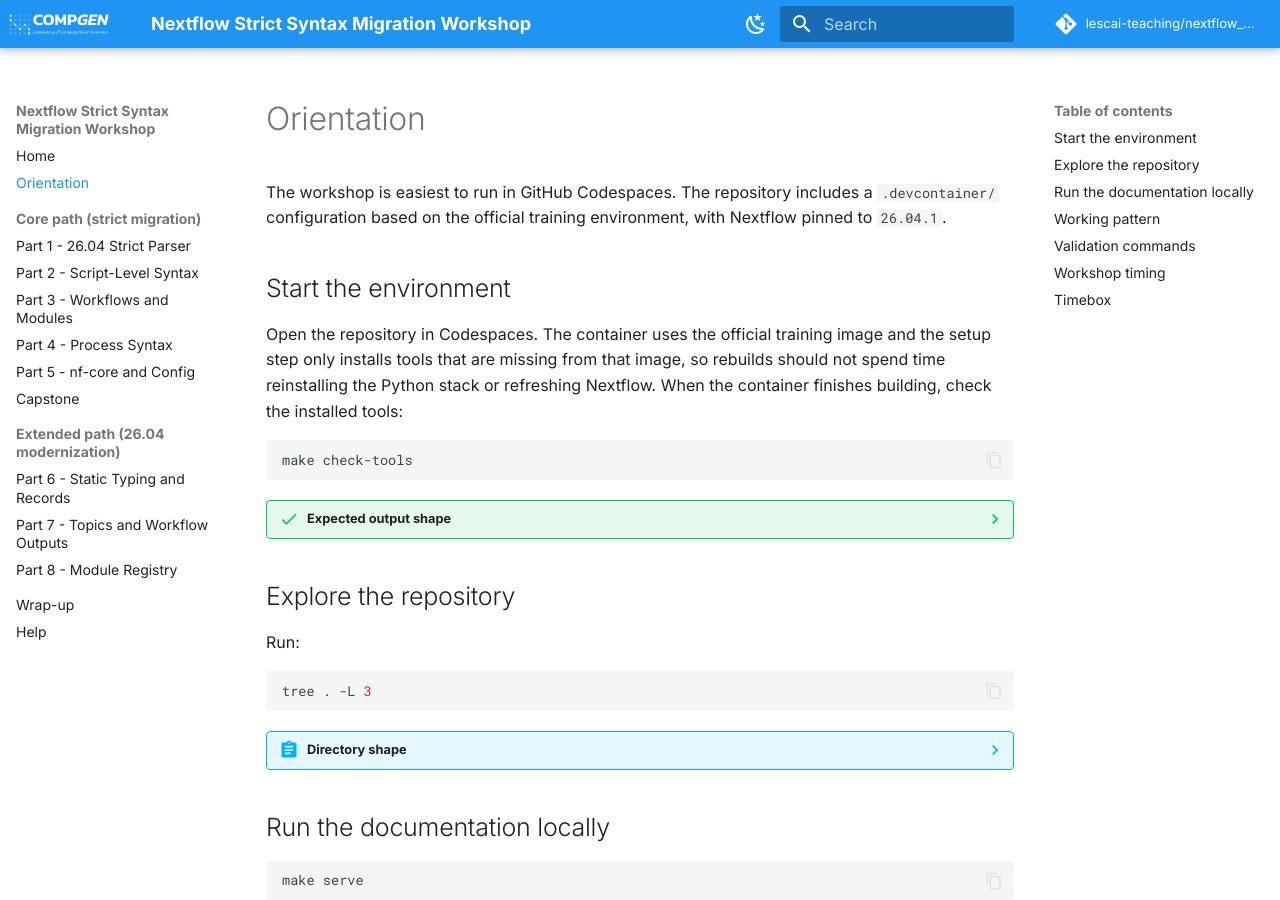
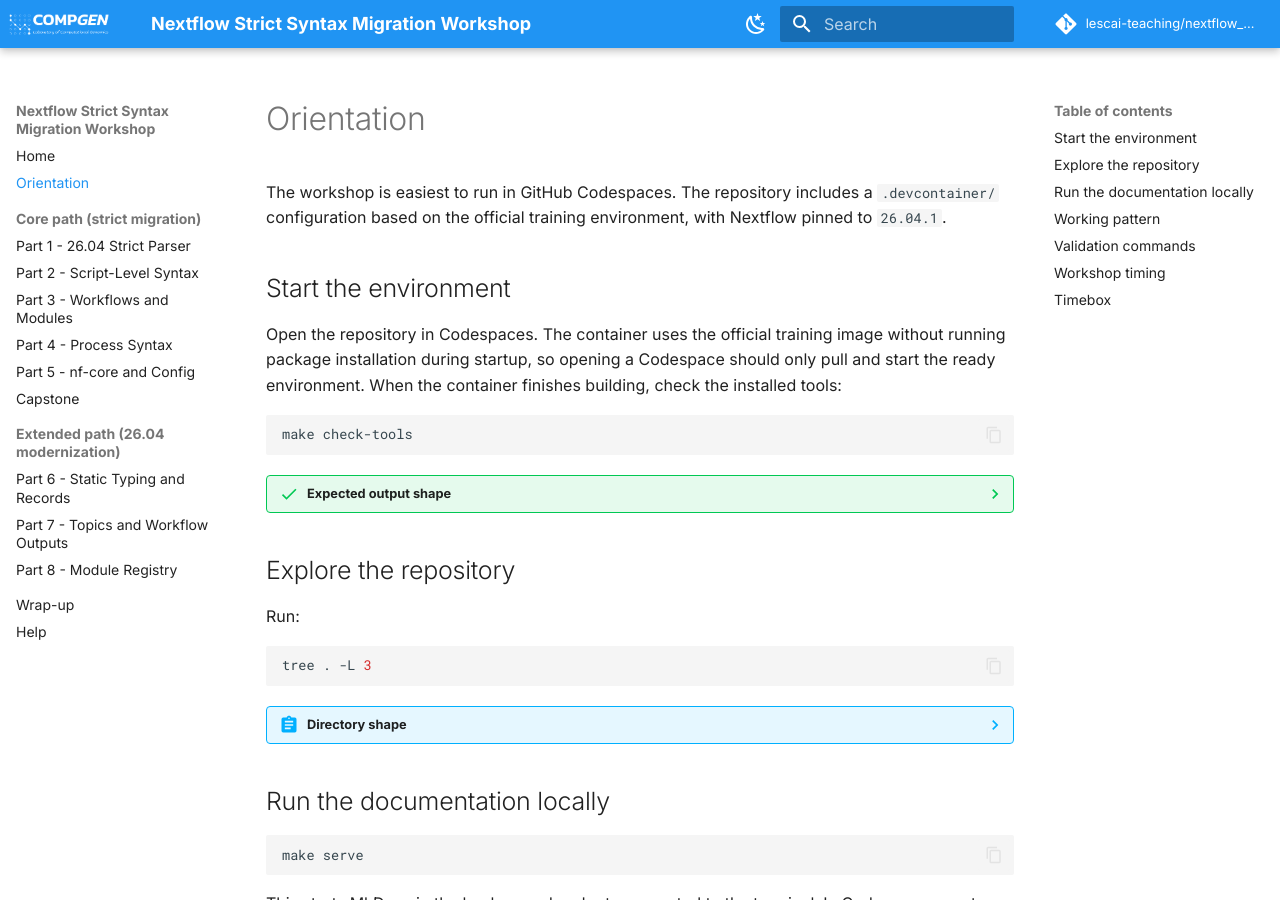
Before and after one commit to lescai-teaching/nextflow_strict_syntax_2026, an MkDocs documentation site: the page built from docs/orientation.md, in a window 1280 px wide and 900 px high. Built offline with MkDocs 1.6.1 and Material for MkDocs 9.7.7, drawn with Linux system fonts in a browser that asks for light colours; comment, search, counter and statistics services are not loaded.

Commit message:
Remove Codespaces startup provisioning

````diff
--- a/docs/orientation.md
+++ b/docs/orientation.md
@@ -5,9 +5,9 @@ The workshop is easiest to run in GitHub Codespaces. The repository includes a `
 ## Start the environment
 
 Open the repository in Codespaces. The container uses the official training
-image and the setup step only installs tools that are missing from that image,
-so rebuilds should not spend time reinstalling the Python stack or refreshing
-Nextflow. When the container finishes building, check the installed tools:
+image without running package installation during startup, so opening a
+Codespace should only pull and start the ready environment. When the container
+finishes building, check the installed tools:
 
 ```bash
 make check-tools
````
Also changed, not shown: README.md (+1 -1 lines), 2 other files.
